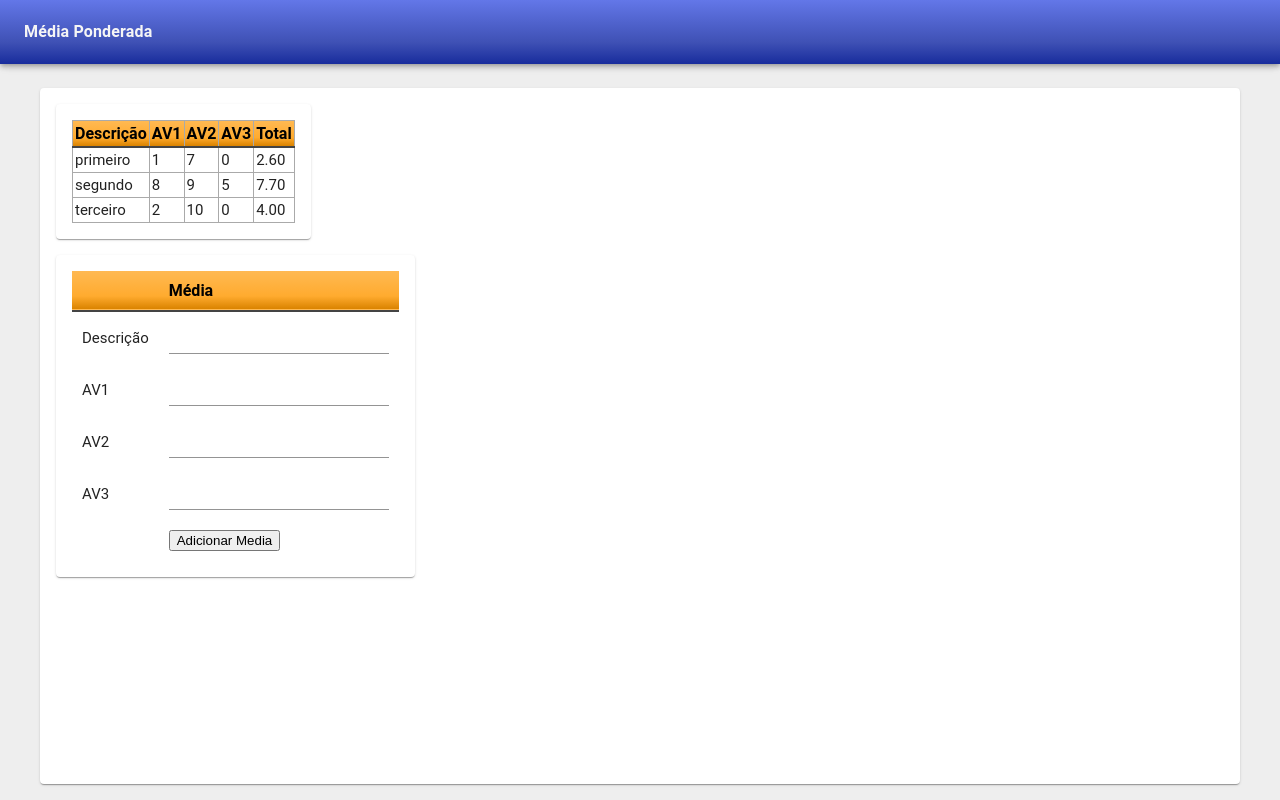
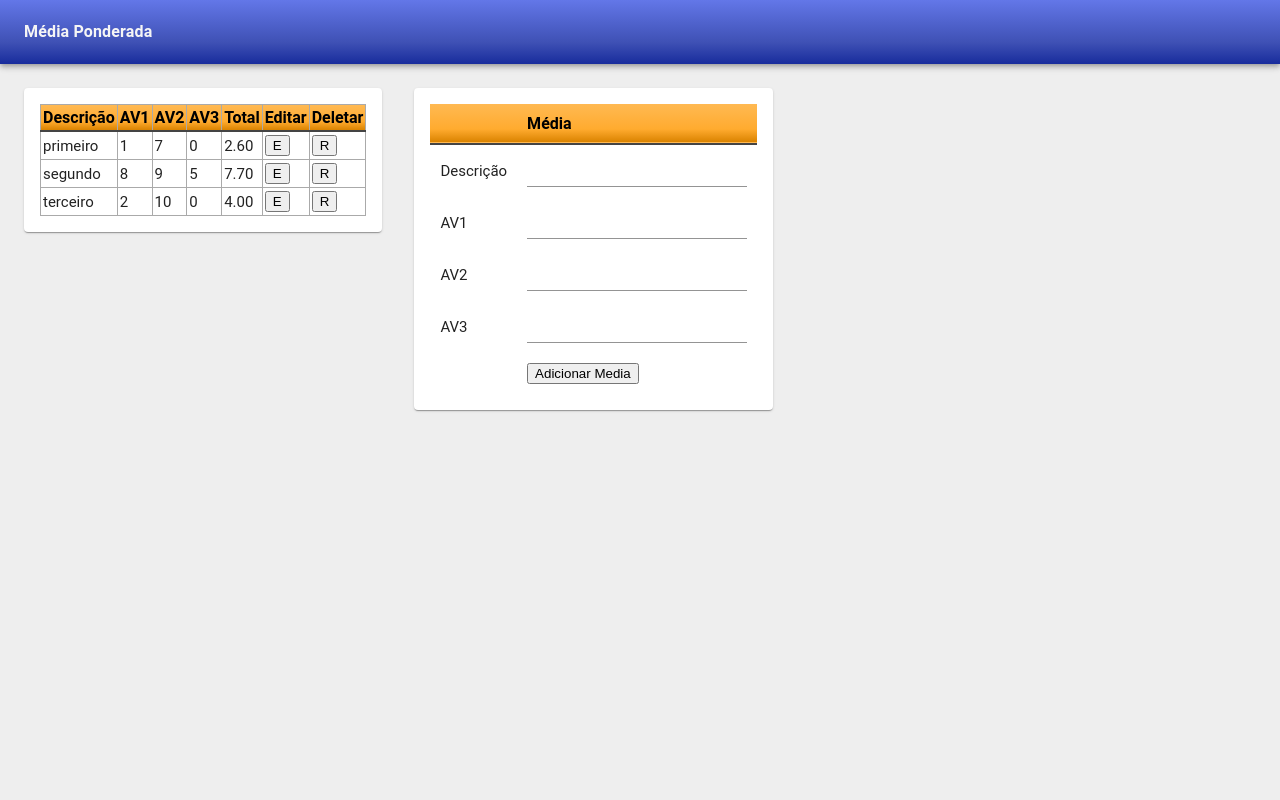
Before and after one commit to angelomca09/MediaPonderada, a React (Create React App) app: page / in a window 1280 px wide. Built offline with nearby package versions, Linux system fonts and the light colour scheme.

Commit message:
Adicionado funções de remover e editar

```diff
--- a/src/components/MediaCard.jsx
+++ b/src/components/MediaCard.jsx
@@ -2,6 +2,7 @@ import React from 'react';
 import { Paper, Grid } from '@material-ui/core';
 import useStyles from '../styles';
 import { connect } from "react-redux";
+import { deleteMedia, editMedia } from "../redux/actions"
 
 const MediaCard = (props) => {
 
@@ -19,14 +20,18 @@ const MediaCard = (props) => {
                             <th>Descrição</th>
                             {colunas.map(coluna => <th title={`Peso: ${coluna.peso}`}>{coluna.tag}</th>)}
                             <th>Total</th>
+                            <th>Editar</th>
+                            <th>Deletar</th>
                         </tr>
                     </thead>
                     <tbody>
-                        {linhas.map(linha => (
-                            <tr>
+                        {linhas.map((linha, index) => (
+                            <tr key={index}>
                                 <td>{linha.id}</td>
                                 {linha.valores.map((valor, index) => (colunas[index] ? <td>{valor}</td> : null))}
                                 <td>{linha.valores.reduce((soma, valor, index) => (colunas[index] ? (soma + (valor * colunas[index].peso)) : soma), 0).toFixed(2)}</td>
+                                <td><button onClick={() => { }}>E</button></td>
+                                <td><button onClick={() => props.deleteMedia(index)}>R</button></td>
                             </tr>
                         ))}
                     </tbody>
@@ -36,6 +41,6 @@ const MediaCard = (props) => {
     )
 }
 
-const mapStateToProps = state => ({colunas: state.colunas, linhas: state.linhas})
-
-export default connect(mapStateToProps)(MediaCard)
+const mapStateToProps = state => ({ colunas: state.colunas, linhas: state.linhas })
+const mapDispatchToProps = dispatch => ({ deleteMedia: id => dispatch(deleteMedia(id)), editMedia: (id, media) => dispatch(editMedia({ id, media })) })
+export default connect(mapStateToProps, mapDispatchToProps)(MediaCard)
--- a/src/redux/actions.js
+++ b/src/redux/actions.js
@@ -3,3 +3,11 @@ import constants from "./constants"
 export function addMedia(payload){
     return {type: constants.ADD_MEDIA, payload}
 }
+
+export function deleteMedia(payload){
+    return {type: constants.DELETE_MEDIA, payload}
+}
+
+export function editMedia(payload){
+    return {type: constants.EDIT_MEDIA, payload}
+}
--- a/src/redux/constants.js
+++ b/src/redux/constants.js
@@ -1,3 +1,5 @@
 export default {
     ADD_MEDIA: "ADD_MEDIA",
+    EDIT_MEDIA: "EDIT_MEDIA",
+    DELETE_MEDIA: "DELETE_MEDIA"
 }
--- a/src/redux/reducer.js
+++ b/src/redux/reducer.js
@@ -16,7 +16,15 @@ const INITIAL_STATE = {
 function rootReducer(state = INITIAL_STATE, action) {
     switch (action.type) {
         case constants.ADD_MEDIA:
-            return Object.assign({}, state, { linhas: state.linhas.concat(action.payload)  });
+            return Object.assign({}, state, { linhas: state.linhas.concat(action.payload) });
+        case constants.DELETE_MEDIA:
+            var linhasCopia = [...state.linhas]
+            linhasCopia.splice(action.payload, 1)
+            return Object.assign({}, state, { linhas: linhasCopia })
+        case constants.EDIT_MEDIA:
+            var linhasCopia = [...state.linhas]
+            linhasCopia[action.payload.id] = action.payload.media
+            return Object.assign({}, state, { linhas: linhasCopia })
     }
     return state;
 }
--- a/src/screens/Main.jsx
+++ b/src/screens/Main.jsx
@@ -8,16 +8,12 @@ export default props => {
     const classes = useStyles();
 
     return (
-        <Grid container direction={"column"}>
-            <Grid item xs={12}>
-                <Paper className={classes.formPaper}>
-                    <Grid container direction={"row"} spacing={4}>
-                        <MediaCard/>
-                    </Grid>
-                    <Grid container spacing={4}>
-                        <MediaFormCard/>
-                    </Grid>
-                </Paper>
+        <Grid container direction={"row"} spacing={4}>
+            <Grid item>
+                <MediaCard />
+            </Grid>
+            <Grid item>
+                <MediaFormCard />
             </Grid>
         </Grid>
     )
```
